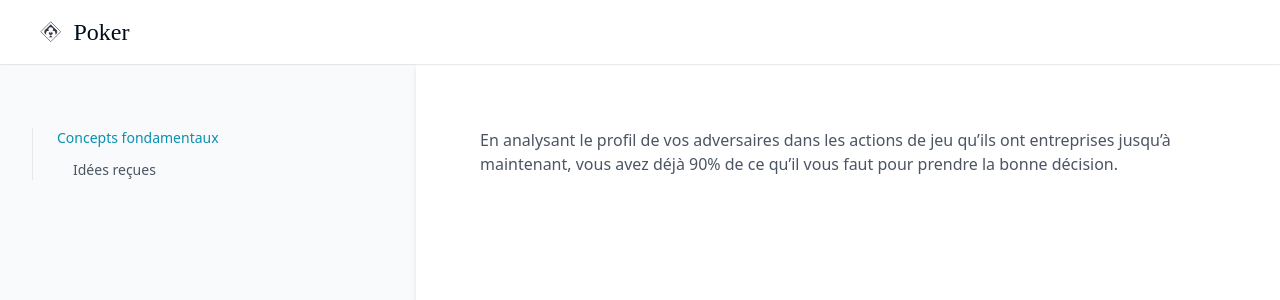
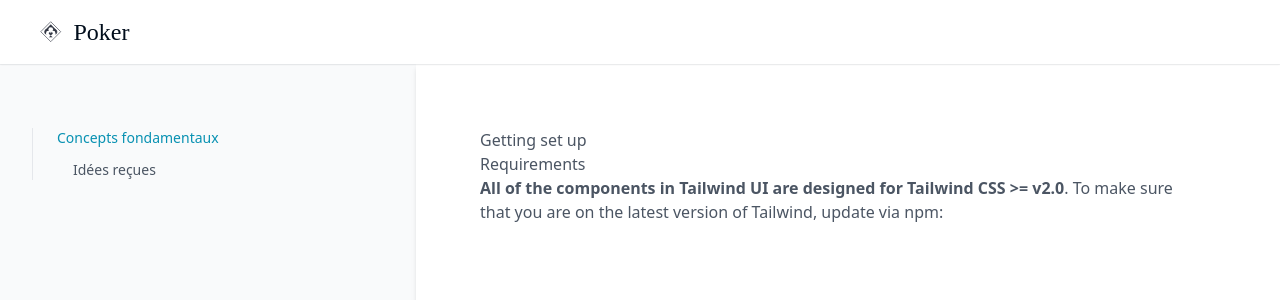
Before and after one commit to greglejeune/ebook, a Jekyll site: the page built from _poker/2021-09-01-init.md, in a window 1280 px wide. Shown: the top 300 px of the page. Built offline with Jekyll 4.4.1, drawn with Linux system fonts in a browser that asks for light colours.

Commit message:
Update 2021-09-01-init.md

```diff
--- a/_poker/2021-09-01-init.md
+++ b/_poker/2021-09-01-init.md
@@ -4,6 +4,12 @@ category: fondamentaux
 title: Idées reçues
 ---
 
-<p>
-  En analysant le profil de vos adversaires dans les actions de jeu qu’ils ont entreprises jusqu’à maintenant, vous avez déjà 90% de ce qu’il vous faut pour prendre la bonne décision.
-</p>
+<h2 id="getting-set-up">
+  Getting set up
+</h2>
+
+<h3 id="requirements">
+  Requirements
+</h3>
+
+<p><strong>All of the components in Tailwind UI are designed for Tailwind CSS &gt;= v2.0</strong>. To make sure that you are on the latest version of Tailwind, update via npm:</p>
```
